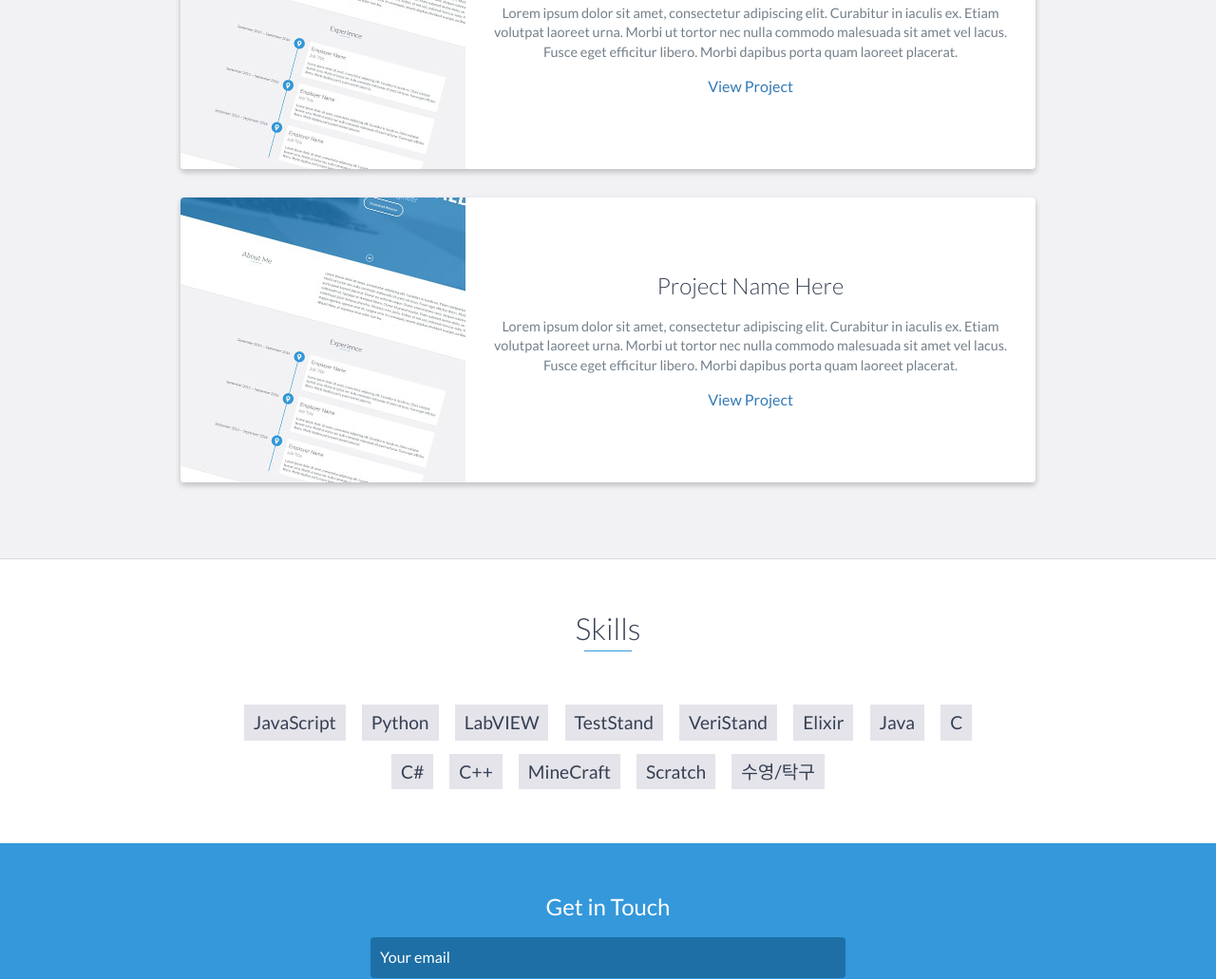
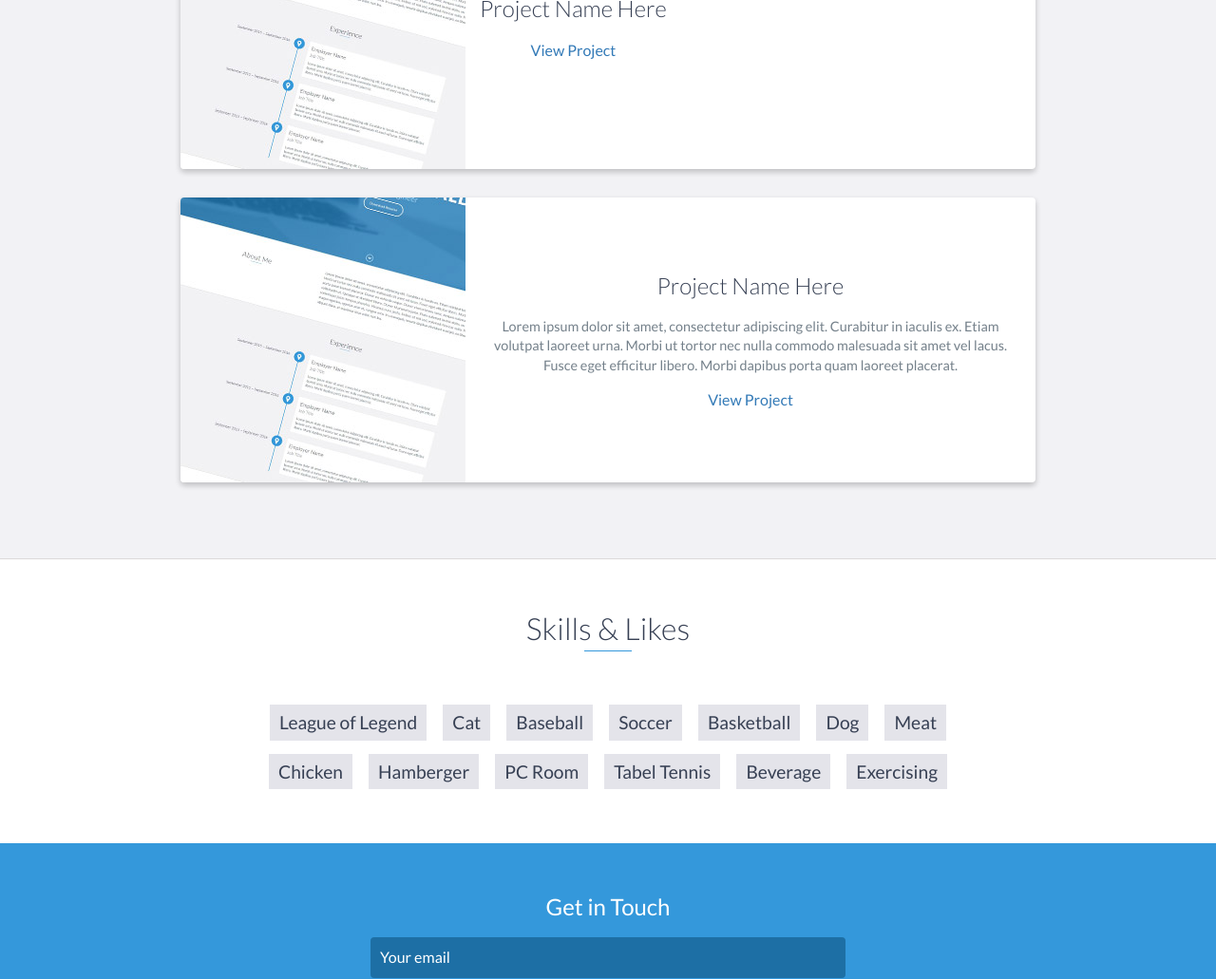
Before and after one commit to aird24714/aird24714.github.io, a website: page index.html in a window 1280 px wide. Shown: the part 2717-3748 px from the top of the page at 95% size. Drawn offline with nearby package versions, Linux system fonts and the light colour scheme.

Commit message:
Changing

```diff
--- a/index.html
+++ b/index.html
@@ -162,7 +162,6 @@
                     <div class="project-info">
                         <h3>Project Name Here</h3>
                         <p>
-                            Lorem ipsum dolor sit amet, consectetur adipiscing elit. Curabitur in iaculis ex. Etiam volutpat laoreet urna. Morbi ut tortor nec nulla commodo malesuada sit amet vel lacus. Fusce eget efficitur libero. Morbi dapibus porta quam laoreet placerat.
                         </p>
                         <a href="#">View Project</a>
                     </div>
@@ -191,21 +190,21 @@
     <!-- End #projects -->
 
     <div id="skills">
-        <h2 class="heading">Skills</h2>
+        <h2 class="heading">Skills & Likes</h2>
         <ul>
-            <li>JavaScript</li>
-            <li>Python</li>
-            <li>LabVIEW</li>
-            <li>TestStand</li>
-            <li>VeriStand</li>
-            <li>Elixir</li>
-            <li>Java</li>
-            <li>C</li>
-            <li>C#</li>
-            <li>C++</li>
-            <li>MineCraft</li>
-            <li>Scratch</li>
-            <li>수영/탁구</li>
+            <li>League of Legend</li>
+            <li>Cat</li>
+            <li>Baseball</li>
+            <li>Soccer</li>
+            <li>Basketball</li>
+            <li>Dog</li>
+            <li>Meat</li>
+            <li>Chicken</li>
+            <li>Hamberger</li>
+            <li>PC Room</li>
+            <li>Tabel Tennis</li>
+            <li>Beverage</li>
+            <li>Exercising</li>
         </ul>
     </div>
     <!-- End #skills -->
```
